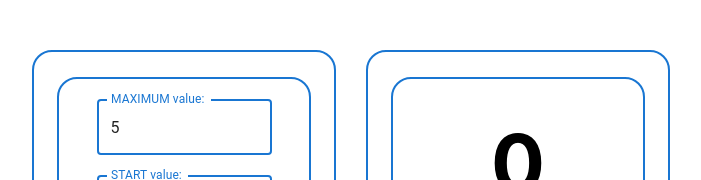
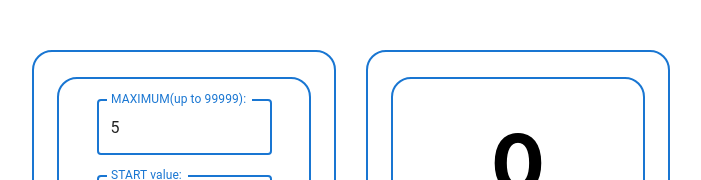
Before and after one commit to EgorKirillov/counter2, a React (Create React App) app: page / in a window 1280 px wide. Shown: the top 180 px of the page, without its empty margins (274-975 px from the left). Built offline with nearby package versions, Linux system fonts and the light colour scheme.

Commit message:
other bugs fixed

```diff
--- a/src/App.tsx
+++ b/src/App.tsx
@@ -43,9 +43,9 @@ function App() {
         }
     }
     const changeMaxValue = (newMaxValue: number) => {
-        debugger
-        if (newMaxValue > 99999) {setMaxValue(99999)} else
-        if (newMaxValue <= startValue) {
+        if (newMaxValue > 99999) {
+            setMaxValue(99999)
+        } else if (newMaxValue <= startValue) {
             setErrorMax(true)
             setErrorStart(true)
             setErrorText("incorrect 'MAX' and 'START' value")
@@ -70,8 +70,6 @@ function App() {
         setErrorText("")
 
     }
-
-
     return (
         <div className="App">
             <SettingCounter
--- a/src/components/SettingCounter/SettingCounter.tsx
+++ b/src/components/SettingCounter/SettingCounter.tsx
@@ -9,7 +9,7 @@ type SettingCounterPropsType = {
     changeMaxValue: (newMaxValue: number) => void
     changeStartValue: (newStartValue: number) => void
     applySetting: () => void
-    errorText:  "" | "incorrect 'START value'" | "incorrect 'MAX' and 'START' value" | "press 'set' to confirm setting"
+    errorText: "" | "incorrect 'START value'" | "incorrect 'MAX' and 'START' value" | "press 'set' to confirm setting"
     errorMax: boolean
     errorStart: boolean
 }
@@ -18,13 +18,17 @@ export const SettingCounter: React.FC<SettingCounterPropsType> = ({maxValue, sta
 
     function onChangeMaxValueHandler(e: ChangeEvent<HTMLInputElement>) {
         if (e.currentTarget) {
-            props.changeMaxValue(Math.floor(Number(e.currentTarget.value)))
+            let newValue = Math.floor(Number(e.currentTarget.value))
+            e.currentTarget.value = ""
+            props.changeMaxValue(newValue)
         }
     }
 
     function onChangeStartValueHandler(e: ChangeEvent<HTMLInputElement>) {
         if (e.currentTarget) {
-            props.changeStartValue(Math.floor(Number(e.currentTarget.value)))
+            let newValue = Math.floor(Number(e.currentTarget.value))
+            e.currentTarget.value = ""
+            props.changeStartValue(newValue)
         }
     }
 
@@ -39,7 +43,7 @@ export const SettingCounter: React.FC<SettingCounterPropsType> = ({maxValue, sta
                     type="number"
                     value={maxValue}
                     // helperText="Change max counter value"
-                    label="MAXIMUM value:"
+                    label="MAXIMUM(up to 99999):"
                     onChange={onChangeMaxValueHandler}
                     focused
                 /></div>
```
